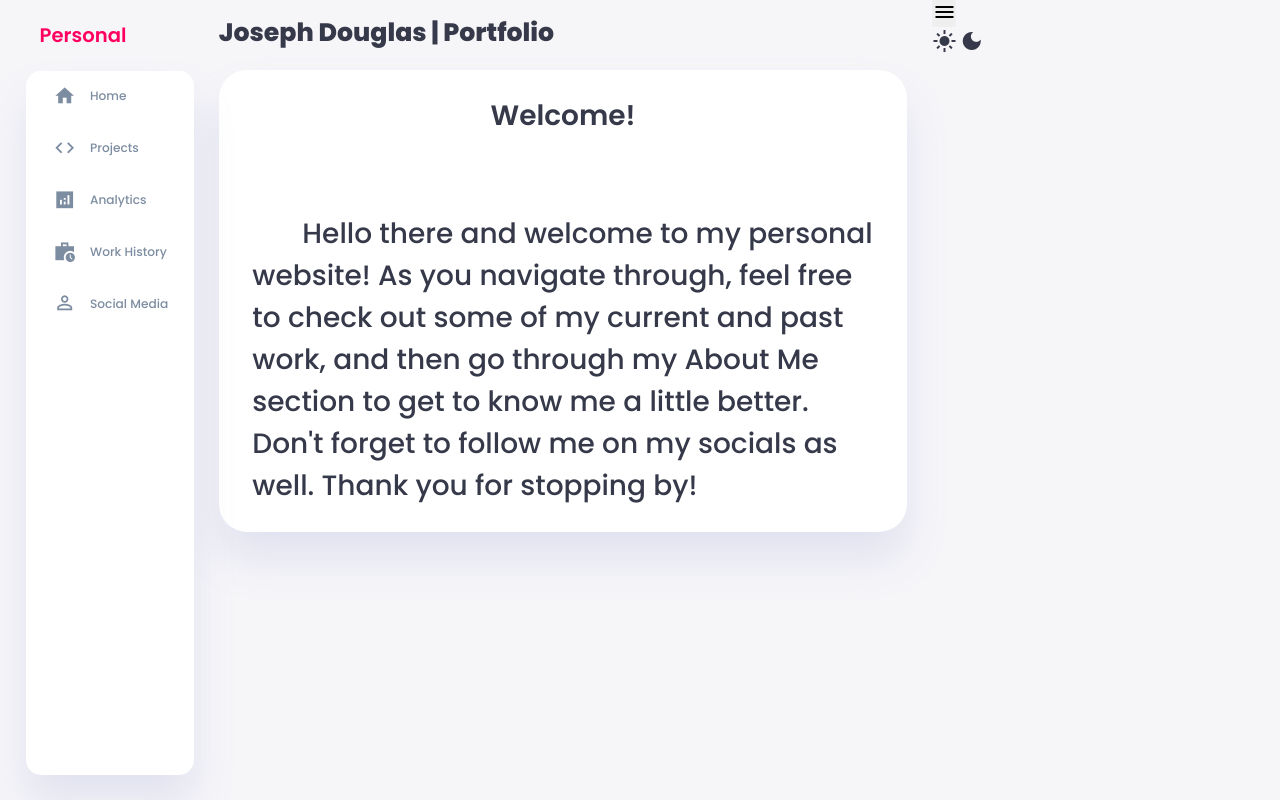
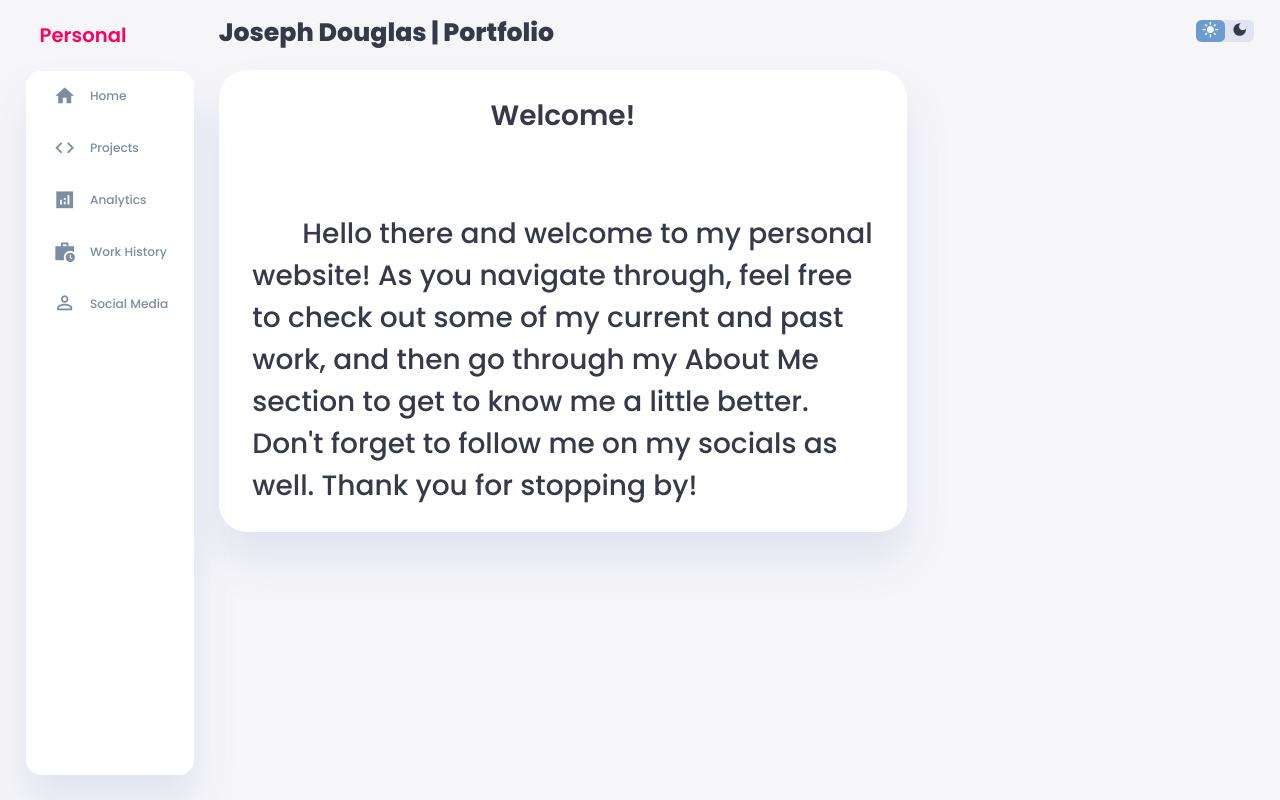
Before and after one commit to jdoug8/Ecom, a website: page index.html in a window 1280 px wide. Drawn offline with Linux system fonts and the light colour scheme.

Commit message:
Corrected dark mode button - JD

```diff
--- a/index.html
+++ b/index.html
@@ -75,7 +75,7 @@
         </main>
 
         <!-- Sidebar Right Section -->
-
+        <aside>
         <div class="right-section">
             <div class="nav">
                 <button id="menu-btn">
@@ -93,6 +93,7 @@
                 </div>
             </div>
         </div>
+        </aside>
 
 
     </div>
--- a/style.css
+++ b/style.css
@@ -256,6 +256,46 @@ main .introduction h2{
     margin-bottom: 2cm;
 }
 
+.right-section{
+    margin-top: 1.4rem;
+}
+
+.right-section .nav{
+    display: flex;
+    justify-content: end;
+    gap: 2rem;
+}
+
+.right-section .nav button{
+    display: none;
+}
+
+.right-section .dark-mode{
+    background-color: var(--color-light);
+    display: flex;
+    justify-content: space-between;
+    align-items: center;
+    height: 1.6rem;
+    width: 4.2rem;
+    cursor: pointer;
+    border-radius: var(--border-radius-1);
+}
+
+.right-section .dark-mode span{
+    font-size: 1.2rem;
+    width: 50%;
+    height: 100%;
+    display: flex;
+    align-items: center;
+    justify-content: center;
+}
+
+.right-section .dark-mode span.active{
+    background-color: var(--color-primary);
+    color: white;
+    border-radius: var(--border-radius-1);
+}
+
 @media screen and (max-width: 1200px) {
     .container{
         width: 95%;
```
